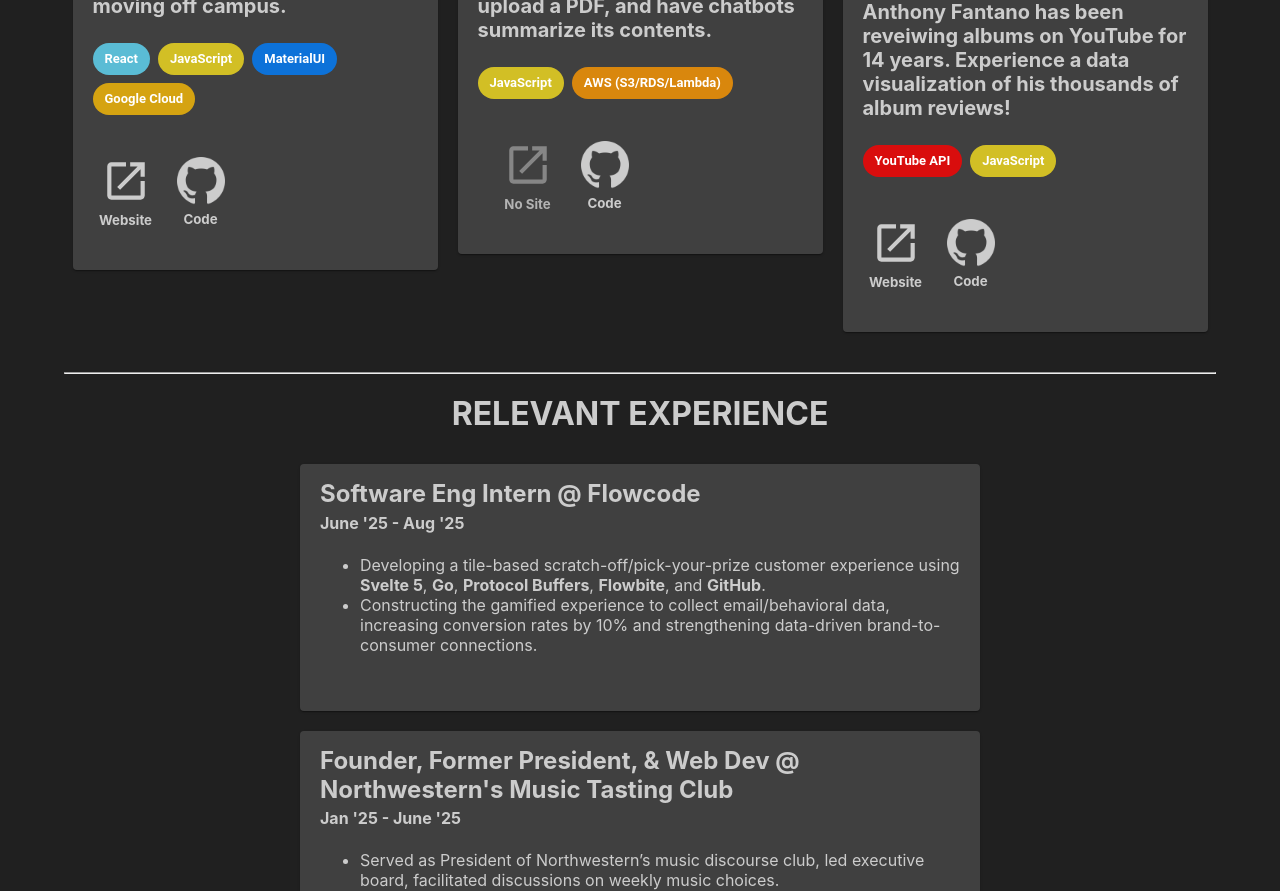
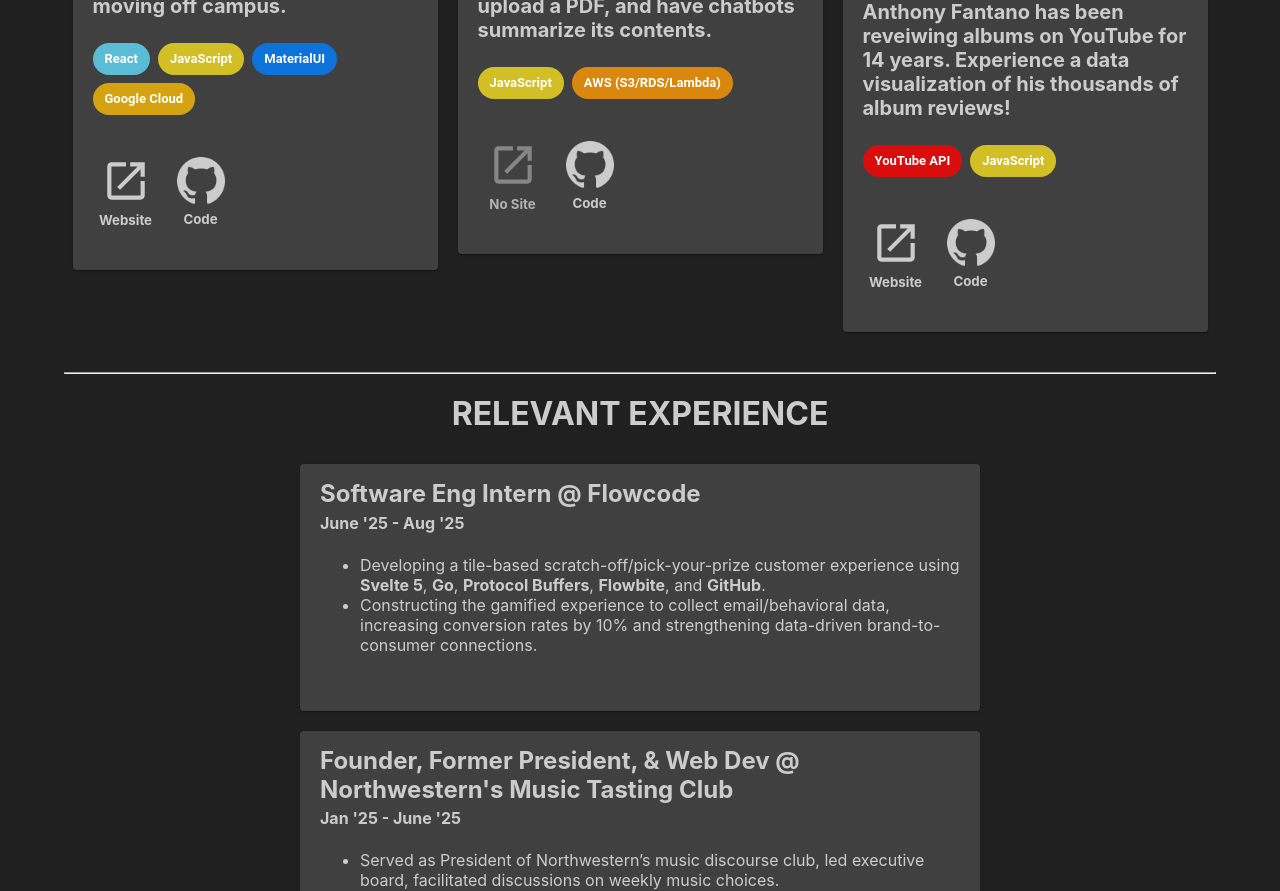
Before and after one commit to SpencerArchSilverstein/SpencerArchSilverstein.github.io, a React (Create React App) app: page / in a window 1280 px wide. Shown: the part 1460-2351 px from the top of the page. Built offline with nearby package versions, Linux system fonts and the light colour scheme.

Commit message:
small formatting

```diff
--- a/src/ProjectComponent.tsx
+++ b/src/ProjectComponent.tsx
@@ -212,6 +212,7 @@
                   alignItems: "center",
                   flexDirection: "column",
                   marginRight: -15,
+                  marginLeft: -15,
                 }}
               >
                 <Button disabled sx={{ opacity: 0.5, cursor: "not-allowed" }}>
```
